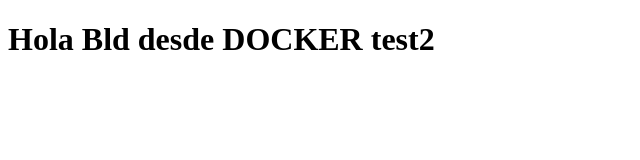
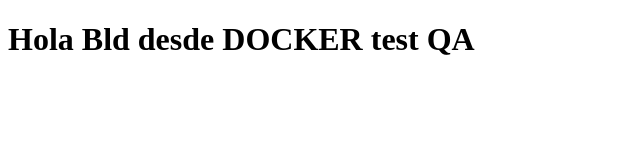
Before and after one commit to pipiyo/devops, a website: page public/index.html in a window 1280 px wide. Shown: the full height of the page, 0-640 px from the left. Drawn offline with Linux system fonts and the light colour scheme.

Commit message:
html change

```diff
--- a/public/index.html
+++ b/public/index.html
@@ -5,7 +5,7 @@
 </head>
 
 <body>
-	<div><h1>Hola Bld desde DOCKER test2</h1></div>
+	<div><h1>Hola Bld desde DOCKER test QA</h1></div>
 </body>
 
 </html>
```
